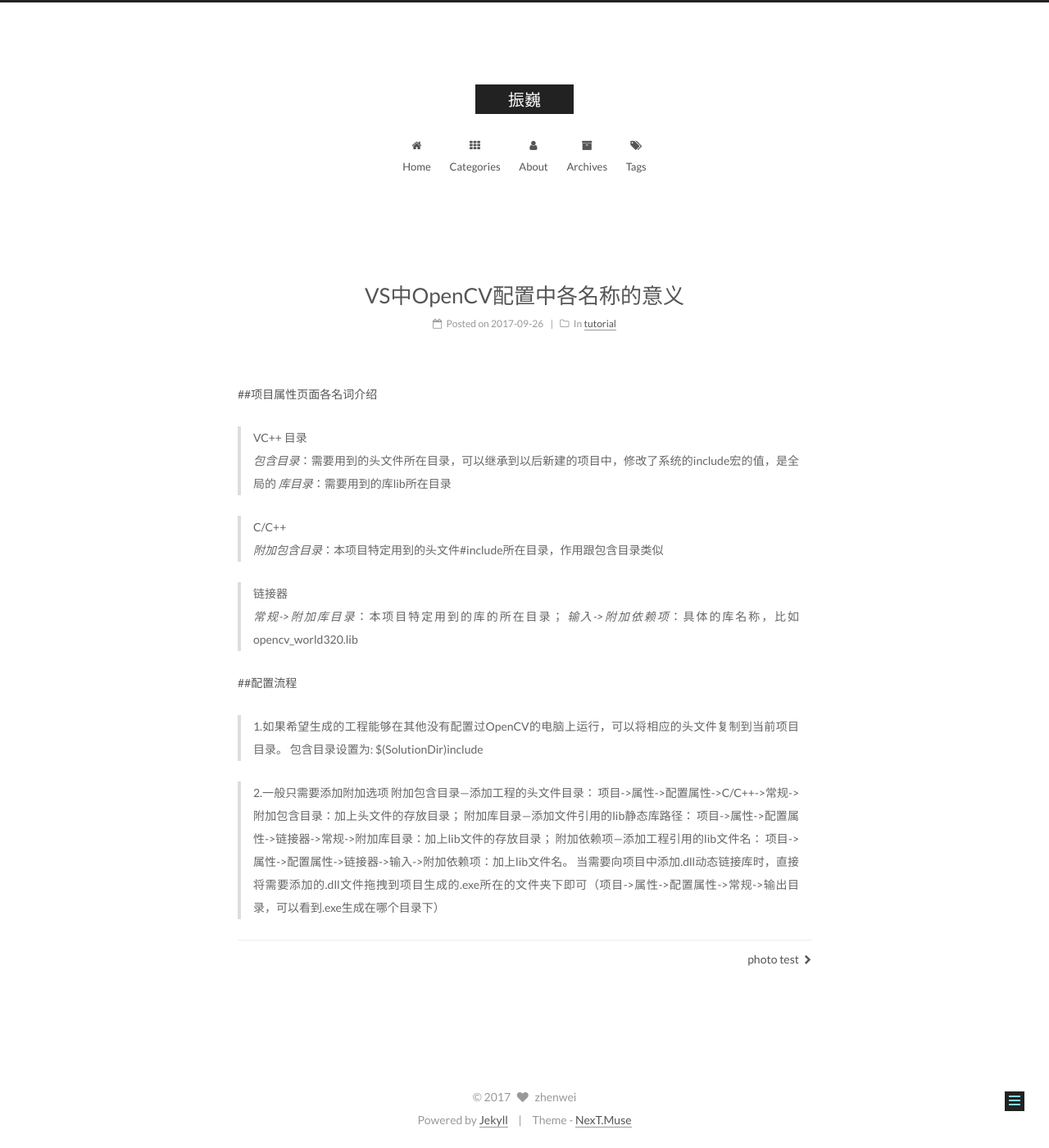
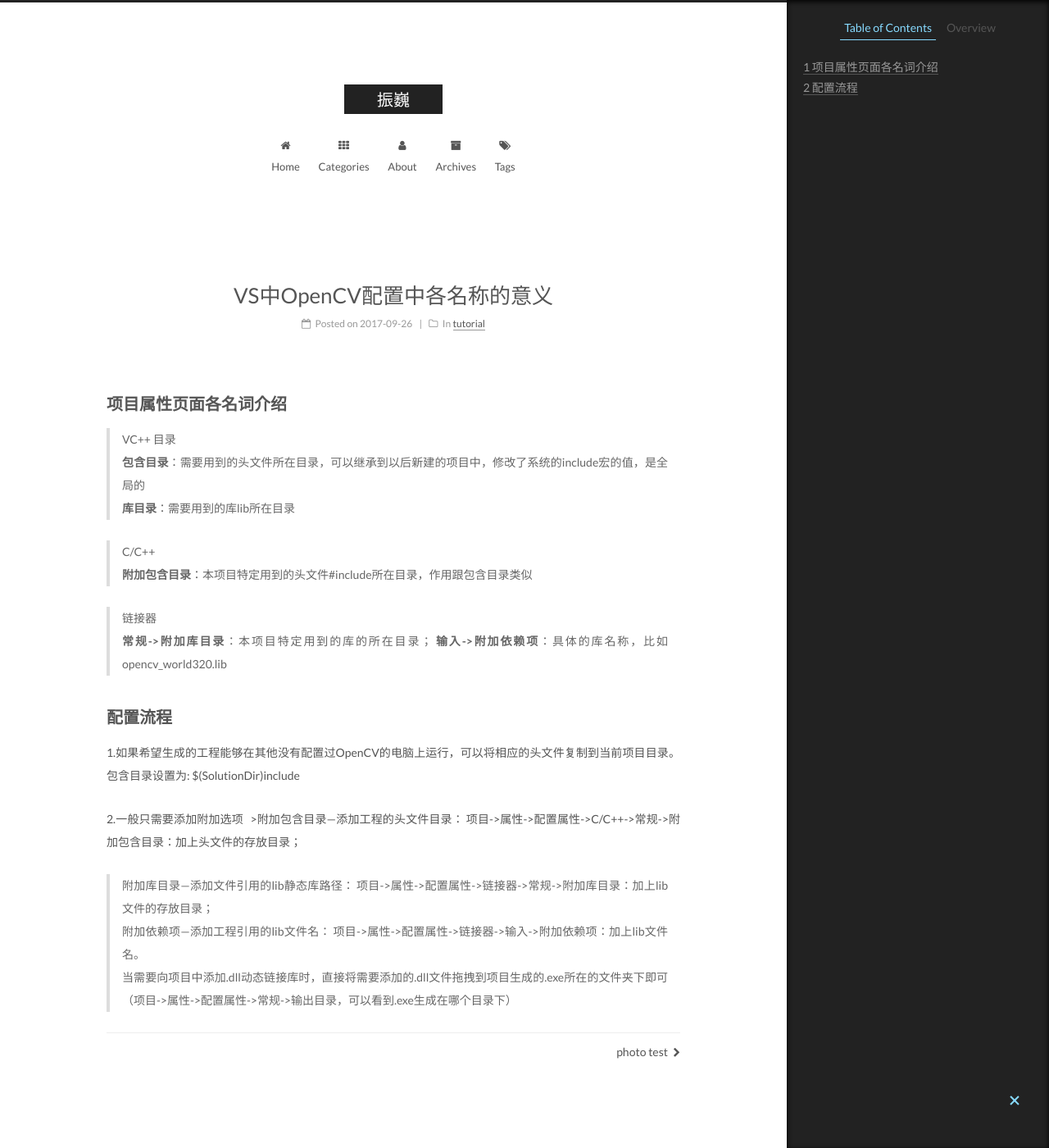
Before and after one commit to Weioninit/Weioninit.github.io, a Jekyll site: the page built from _posts/2017-09-26-vs include.md, in a window 1280 px wide and 1400 px high. Shown: the whole window at 82% size. Built offline with Jekyll 4.4.1, drawn with Linux system fonts in a browser that asks for light colours.

Commit message:
Update 2017-09-26-vs include.md

```diff
--- a/_posts/2017-09-26-vs include.md
+++ b/_posts/2017-09-26-vs include.md
@@ -4,27 +4,27 @@ categories:
 - tutorial
 ---
 
-##项目属性页面各名词介绍
+## 项目属性页面各名词介绍
 > VC++ 目录
-*包含目录*：需要用到的头文件所在目录，可以继承到以后新建的项目中，修改了系统的include宏的值，是全局的
-*库目录*：需要用到的库lib所在目录
+**包含目录**：需要用到的头文件所在目录，可以继承到以后新建的项目中，修改了系统的include宏的值，是全局的
+**库目录**：需要用到的库lib所在目录
 
 > C/C++
-*附加包含目录*：本项目特定用到的头文件#include<xxxx.h>所在目录，作用跟包含目录类似
+**附加包含目录**：本项目特定用到的头文件#include<xxxx.h>所在目录，作用跟包含目录类似
 
 > 链接器
-*常规->附加库目录*：本项目特定用到的库的所在目录；
-*输入->附加依赖项*：具体的库名称，比如opencv_world320.lib
+**常规->附加库目录**：本项目特定用到的库的所在目录；
+**输入->附加依赖项**：具体的库名称，比如opencv_world320.lib
 
-##配置流程
->1.如果希望生成的工程能够在其他没有配置过OpenCV的电脑上运行，可以将相应的头文件复制到当前项目目录。
+## 配置流程
+1.如果希望生成的工程能够在其他没有配置过OpenCV的电脑上运行，可以将相应的头文件复制到当前项目目录。
 包含目录设置为: $(SolutionDir)include
 
->2.一般只需要添加附加选项
-    附加包含目录---添加工程的头文件目录：
+2.一般只需要添加附加选项
+   >附加包含目录---添加工程的头文件目录：
       项目->属性->配置属性->C/C++->常规->附加包含目录：加上头文件的存放目录；
-    附加库目录---添加文件引用的lib静态库路径：
+   >附加库目录---添加文件引用的lib静态库路径：
       项目->属性->配置属性->链接器->常规->附加库目录：加上lib文件的存放目录；
-    附加依赖项---添加工程引用的lib文件名：
+   >附加依赖项---添加工程引用的lib文件名：
       项目->属性->配置属性->链接器->输入->附加依赖项：加上lib文件名。
-    当需要向项目中添加.dll动态链接库时，直接将需要添加的.dll文件拖拽到项目生成的.exe所在的文件夹下即可（项目->属性->配置属性->常规->输出目录，可以看到.exe生成在哪个目录下）
+   >当需要向项目中添加.dll动态链接库时，直接将需要添加的.dll文件拖拽到项目生成的.exe所在的文件夹下即可（项目->属性->配置属性->常规->输出目录，可以看到.exe生成在哪个目录下）
```
